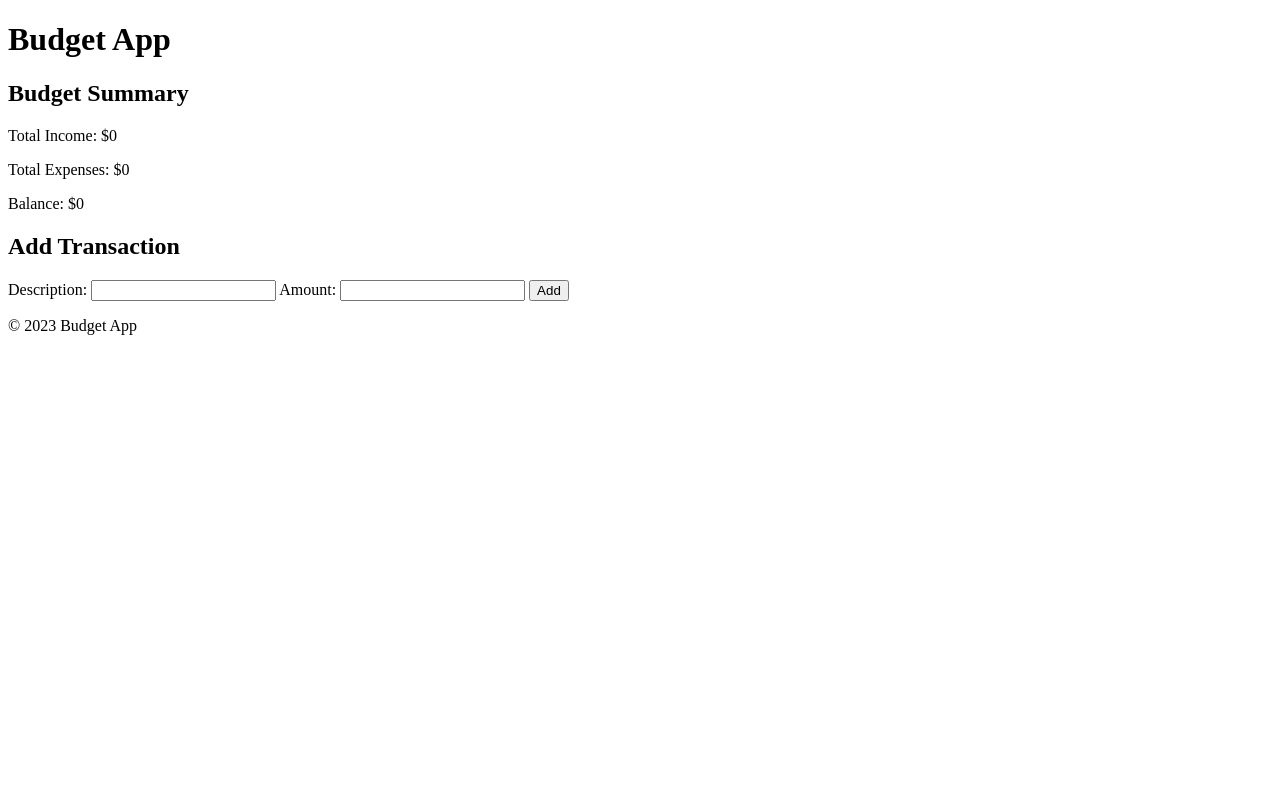
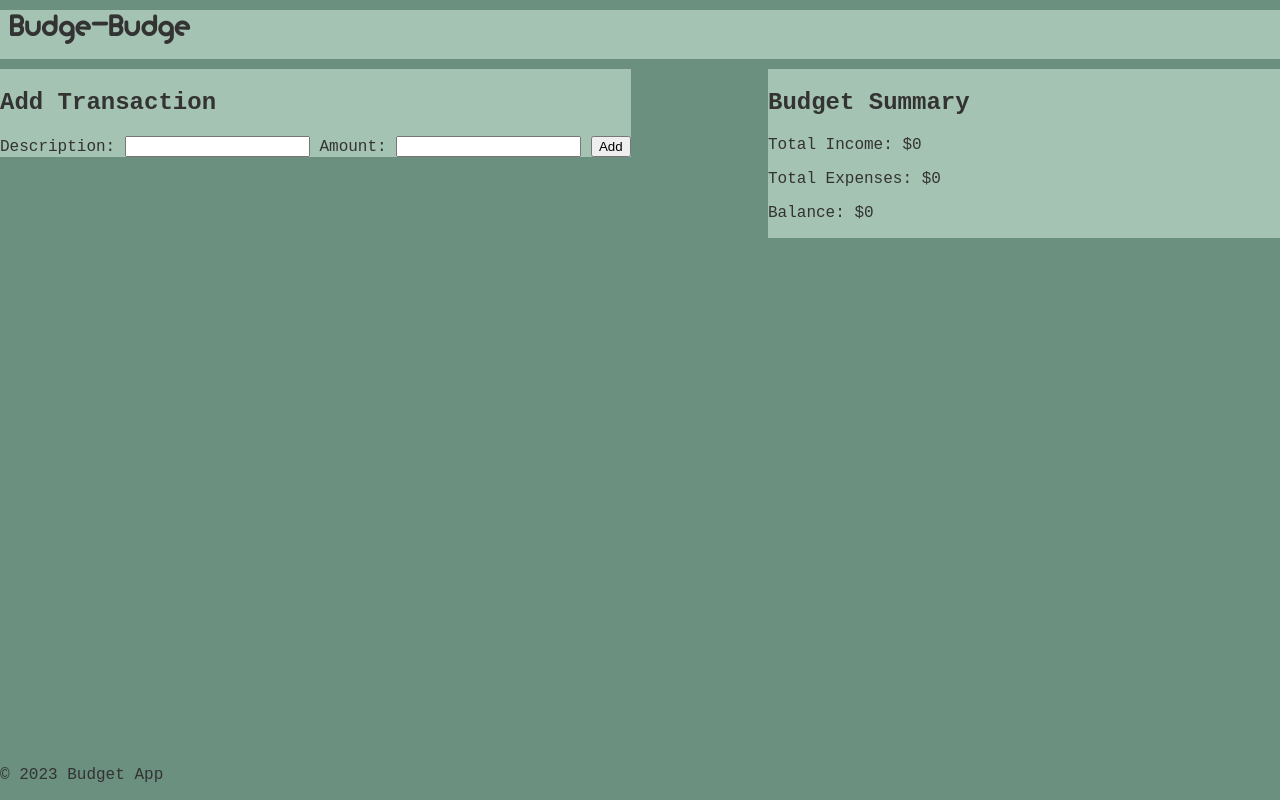
Before and after one commit to Preds0504/Budget-App, a plain HTML site: page index.html in a window 1280 px wide. Drawn offline with Linux system fonts and the light colour scheme.

Commit message:
Starting Stylesheet

```diff
--- a/index.html
+++ b/index.html
@@ -3,23 +3,23 @@
     <head>
         <meta charset="UTF-8">
         <meta http-equiv="X-UA-Compatible" content="IE=edge">
-        <title>Budget App</title>
+        <title>Budge-Budge</title>
         <meta name="description" content="A simple budgeting app">
         <meta name="viewport" content="width=device-width, initial-scale=1">
         <link rel="stylesheet" href="styles.css">
     </head>
     <body>
         <header>
-            <h1>Budget App</h1>
+            <h1>Budge-Budge</h1>
         </header>
         <main>
-            <section id="budget-summary">
+            <section id="budget-summary" class="basic right">
                 <h2>Budget Summary</h2>
                 <p>Total Income: $0</p>
                 <p>Total Expenses: $0</p>
                 <p>Balance: $0</p>
             </section>
-            <section id="add-transaction">
+            <section id="add-transaction" class="basic left">
                 <h2>Add Transaction</h2>
                 <form>
                     <label for="description">Description:</label>
--- a/styles.css
+++ b/styles.css
@@ -0,0 +1,53 @@
+@font-face {
+    font-family: 'SimpleFont';
+    src: url('fonts/Simple_tfb.ttf') format('truetype');
+    font-weight: normal;
+    font-style: normal;
+}
+
+h1 {
+    font-family: 'SimpleFont';
+    font-size: 24px;          /* Larger font size for emphasis */
+    color: #333;              /* Dark text color */
+    margin: 10px 0;           /* Vertical spacing */
+    padding: 5px 15px 15px 10px;        /* Padding for inner spacing */
+    background-color: #a4c3b2; /* Light background color */
+}
+
+footer {
+    min-width: 100%;
+}
+
+/* Ensure the html and body take up full height */
+html, body {
+    height: 100%;
+    margin: 0;
+}
+
+/* Make body a flex container to position children vertically */
+body {
+    display: flex;
+    flex-direction: column;
+    font-family: 'Courier New', Courier, monospace;
+    background-color: #6b9080;
+    color: #333;
+    margin: 0;
+    padding: 0;
+}
+
+/* Let main content expand to fill available space */
+main {
+    flex: 1;
+}
+
+.basic {
+    background-color: #a4c3b2;
+}
+.left {
+    min-width: 40%;
+    float: left;
+}
+.right {
+    min-width: 40%;
+    float: right;
+}
```
Also changed, not shown: fonts/Simple_tfb.ttf (added).
